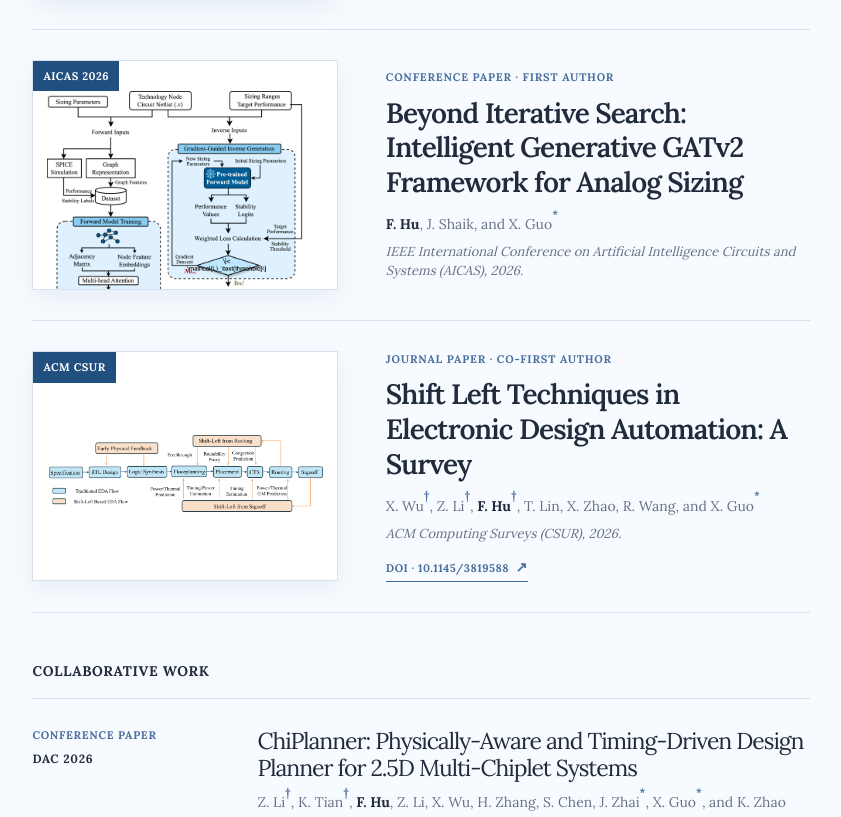
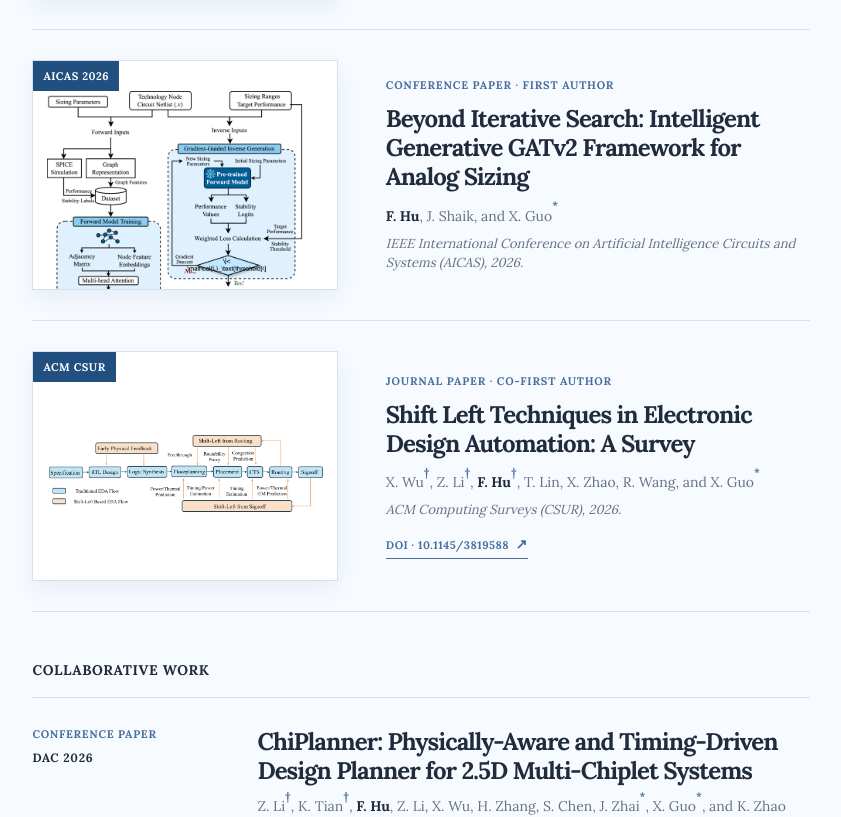
Before and after one commit to hu-fan/hu-fan.github.io, a Next.js app: page / in a window 1280 px wide. Shown: the part 3019-3836 px from the top of the page, without its empty margins (410-1251 px from the left). Built offline with nearby package versions, Linux system fonts and the light colour scheme.

Commit message:
Unify publication title styling

```diff
--- a/app/globals.css
+++ b/app/globals.css
@@ -103,15 +103,15 @@ a:hover .arrow { transform: translate(2px, -2px); }
 .publication-tag { position: absolute; z-index: 1; top: 0; left: 0; padding: 7px 10px; background: var(--deep-blue); color: #fff; font-size: 11px; font-weight: 700; letter-spacing: .045em; }
 .site.dark .publication-tag { background: #8bb9e8; color: #102033; }
 .publication-kicker { margin: 0 0 10px; color: var(--accent); font-size: 11px; font-weight: 700; letter-spacing: .075em; text-transform: uppercase; }
-.publication-featured-copy h3, .publication-body h3 { font-family: 'Lora', Georgia, serif; }
-.publication-featured-copy h3 { margin: 0 0 14px; font-size: clamp(22px, 2.5vw, 28px); font-weight: 600; line-height: 1.24; letter-spacing: -.035em; }
+.publication-featured-copy h3, .publication-body h3 { font-family: 'Lora', Georgia, serif; font-size: 24px; font-weight: 700; line-height: 1.22; letter-spacing: -.04em; }
+.publication-featured-copy h3 { margin: 0 0 14px; }
 .publication-featured-link { display: inline-block; margin-top: 14px; padding-bottom: 3px; border-bottom: 1px solid currentColor; color: var(--accent); font-size: 11px; font-weight: 700; letter-spacing: .045em; }
 .publication-list { border-top: 1px solid var(--line); }
 .publication-item { display: grid; grid-template-columns: 190px 1fr; gap: 35px; padding: 29px 0 31px; border-bottom: 1px solid var(--line); }
 .publication-meta { display: flex; flex-direction: column; gap: 8px; line-height: 1.35; }
 .publication-meta time { color: var(--ink); font-size: 12px; text-transform: none; }
 .publication-meta a { width: max-content; color: var(--accent); font-size: 11px; font-weight: 700; text-transform: none; }
-.publication-body h3 { margin-bottom: 11px; font-size: 23px; line-height: 1.16; letter-spacing: -.045em; }
+.publication-body h3 { margin: 0 0 11px; }
 .authors { margin: 0; color: var(--muted); font-size: 14px; line-height: 1.5; }
 .authors strong { color: var(--ink); font-weight: 700; }
 .publication-venue { margin: 7px 0 0; color: var(--muted); font-size: 13px; line-height: 1.5; }
@@ -134,5 +134,5 @@ a:hover .arrow { transform: translate(2px, -2px); }
 .footer-links { display: flex; gap: 20px; color: var(--accent); font-weight: 600; }
 .footer p { grid-column: 1 / -1; margin: 0; white-space: nowrap; }
 @media (max-width: 950px) { .topbar { padding: 0 26px; gap: 24px; } .nav { justify-content: flex-start; gap: 18px; } .page-layout { grid-template-columns: 220px minmax(0, 1fr); gap: 48px; } .profile-column { top: 96px; padding-top: 16px; } .profile-column h1 { font-size: 35px; } .research-card { grid-template-columns: 1fr; min-height: 0; gap: 14px; } .research-card p { max-width: none; } .publication-featured { grid-template-columns: 1fr; gap: 22px; } .publication-figure { height: 250px; } }
-@media (max-width: 720px) { .section-shell { width: min(100% - 38px, 600px); } .topbar { min-height: 64px; padding: 0 19px; gap: 14px; } .nav { gap: 15px; } .nav a { font-size: 13px; } .header-actions { gap: 4px; } .header-action { min-width: auto; padding: 7px; font-size: 11px; } .search-panel { right: 19px; width: calc(100vw - 38px); } .page-layout { display: block; } .profile-column { position: static; max-width: 320px; padding-top: 55px; } .portrait-card { width: min(280px, 100%); } .about-section { padding-top: 62px; padding-bottom: 65px; } .heading-with-link { display: block; } .heading-with-link .text-link { margin-top: 20px; } .publication-item { grid-template-columns: 1fr; gap: 17px; } .publication-body h3 { font-size: 22px; } .publication-figure { height: 230px; } .news-list li { grid-template-columns: 85px 1fr; gap: 12px; } .news-list p, .news-list time { font-size: 15px; } .footer { grid-template-columns: 1fr; gap: 15px; } .footer p { grid-column: auto; } }
+@media (max-width: 720px) { .section-shell { width: min(100% - 38px, 600px); } .topbar { min-height: 64px; padding: 0 19px; gap: 14px; } .nav { gap: 15px; } .nav a { font-size: 13px; } .header-actions { gap: 4px; } .header-action { min-width: auto; padding: 7px; font-size: 11px; } .search-panel { right: 19px; width: calc(100vw - 38px); } .page-layout { display: block; } .profile-column { position: static; max-width: 320px; padding-top: 55px; } .portrait-card { width: min(280px, 100%); } .about-section { padding-top: 62px; padding-bottom: 65px; } .heading-with-link { display: block; } .heading-with-link .text-link { margin-top: 20px; } .publication-item { grid-template-columns: 1fr; gap: 17px; } .publication-featured-copy h3, .publication-body h3 { font-size: 22px; } .publication-figure { height: 230px; } .news-list li { grid-template-columns: 85px 1fr; gap: 12px; } .news-list p, .news-list time { font-size: 15px; } .footer { grid-template-columns: 1fr; gap: 15px; } .footer p { grid-column: auto; } }
 @media (max-width: 480px) { .section-shell { width: calc(100% - 30px); } .profile-column h1 { font-size: 38px; } .about-heading, .section-title { font-size: 36px; } .simple-list div { display: block; } .simple-list span { display: block; margin-top: 7px; } .footer > div:first-child { display: block; } .footer span { display: block; margin-top: 7px; } }
```
